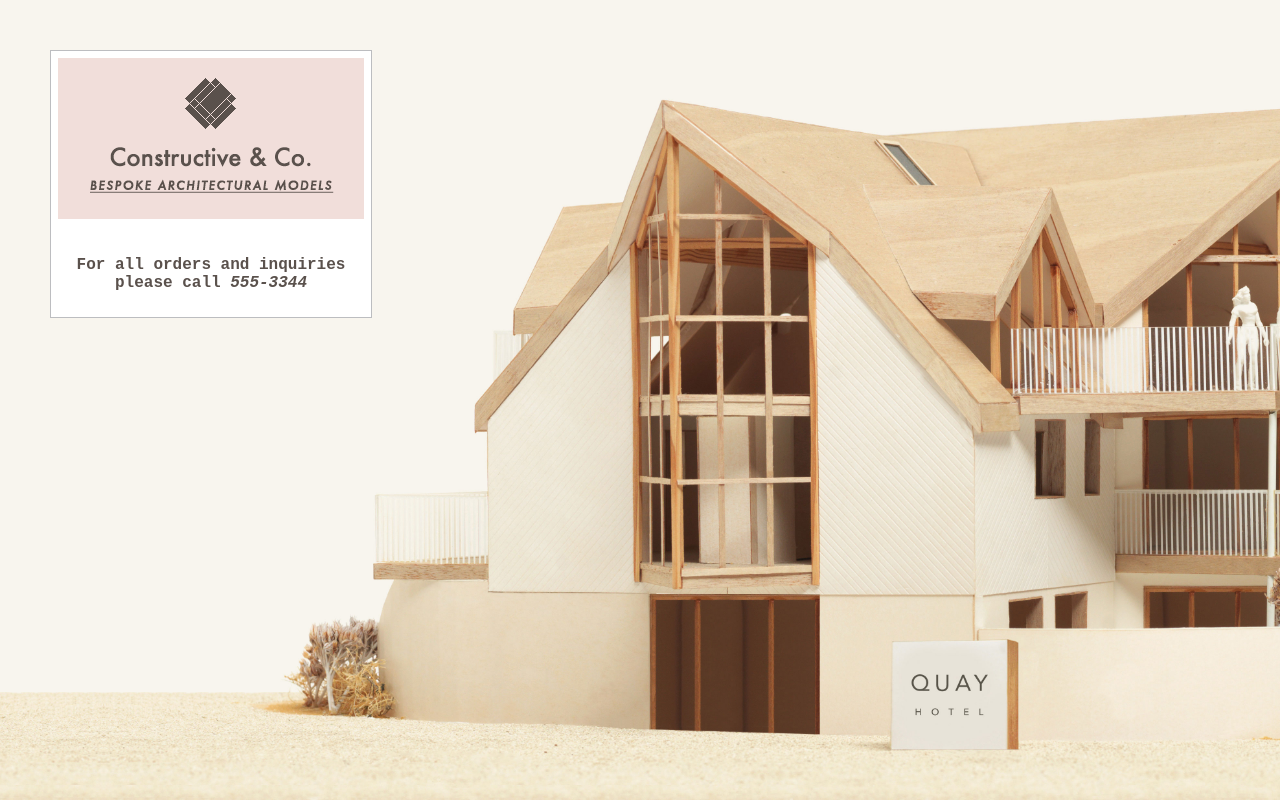
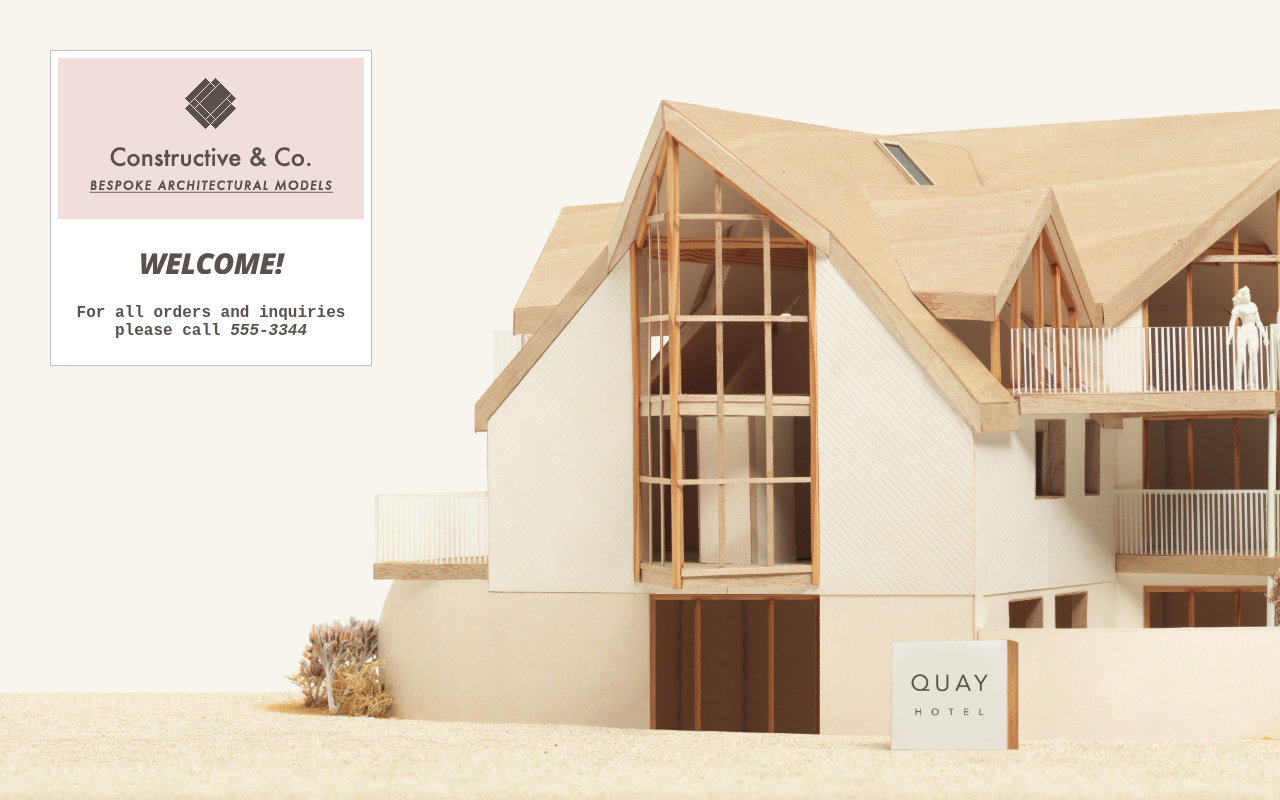
Before and after one commit to ymclapp/102Read06a, a plain HTML site: page add-content.html in a window 1280 px wide. Drawn offline with nearby package versions, Linux system fonts and the light colour scheme.

Commit message:
completed #7 in assignment

```diff
--- a/add-content.html
+++ b/add-content.html
@@ -6,7 +6,8 @@
     </head>
     <body>
         <h1>Constructve &amp; Co.</h1>
-        <script src="js/add-content.js"></script>
+        <script>document.write('<h3>Welcome!</h3>');
+        </script>
         <p>For all orders and inquiries please call
             <em>555-3344</em></p>
     </body>
```
